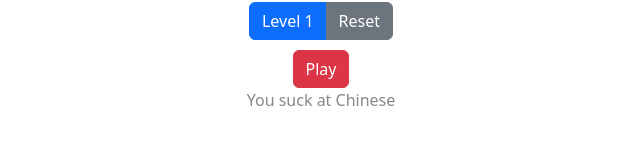
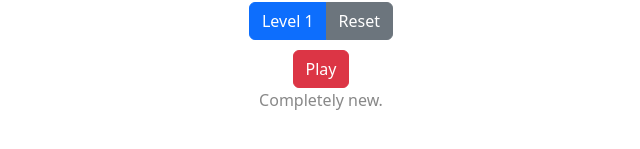
Before and after one commit to itselts/chinese-flashcards, a React (Vite) app: page / in a window 1280 px wide. Shown: the part 323-472 px from the top of the page, without its empty margins (319-959 px from the left). Built offline with nearby package versions, Linux system fonts and the light colour scheme.

Commit message:
Shifting state to parent component

```diff
--- a/package.json
+++ b/package.json
@@ -28,6 +28,6 @@
     "eslint-plugin-react-refresh": "^0.4.3",
     "gh-pages": "^5.0.0",
     "typescript": "^5.0.2",
-    "vite": "^4.4.5"
+    "vite": "^4.4.9"
   }
 }
--- a/src/App.tsx
+++ b/src/App.tsx
@@ -1,20 +1,32 @@
 import './App.css'
+import {useState} from 'react'
 import ImageBar from './components/ImageBar'
 import LevelUpButton from './components/LevelUpButton'
 import PlayButton from './components/PlayButton'
+import Subtext from './components/Subtext'
 
 function App() {
+    // State to keep track of the count
+    const [count, setCount] = useState(1);
+
+    function handleClick() {
+        const newCount = count === 5 ? 1 : count + 1
+        setCount(newCount)
+    };
+
+    function handleReset() {
+        setCount(1)
+    };
+
   return (
     <div className="center-container">
       <ImageBar />
       <h1 className='header-style'>Chinese Flashcards</h1>
       <div>
-        <LevelUpButton />
+        <LevelUpButton count={count} handleClick={handleClick} handleReset={handleReset}/>
       </div>
       <PlayButton />
-      <p className="read-the-docs">
-        You suck at Chinese
-      </p>
+      <Subtext count={count}/>
     </div>
   )
 }
--- a/src/components/LevelUpButton.tsx
+++ b/src/components/LevelUpButton.tsx
@@ -1,19 +1,4 @@
-import { useState } from 'react';
-
-const LevelUpButton = () => {
-
-    // State to keep track of the count
-    const [count, setCount] = useState(1);
-
-    function handleClick() {
-        const newCount = count === 5 ? 1 : count + 1
-        setCount(newCount)
-    };
-
-    function handleReset() {
-        setCount(1)
-    };
-
+export default function LevelUpButton({count, handleClick, handleReset}) {
     return (
         <div className="btn-group">
             <button type="button" onClick={handleClick} className="btn btn-primary"> Level {count} </button>
@@ -21,5 +6,3 @@ const LevelUpButton = () => {
         </div>
     );
 }
-
-export default LevelUpButton
--- /dev/null
+++ b/src/components/Subtext.tsx
@@ -0,0 +1,19 @@
+export default function Subtext({count}) {
+    let message;
+
+    if (count === 1) {
+        message = "Completely new."
+    } else if (count === 2) {
+        message = "4 year old."
+    } else if (count === 3) {
+        message = "Can hold a conversation."
+    } else if (count === 4) {
+        message = "Respectable..."
+    } else {
+        message = "Parents are proud..."
+    }
+
+    return (
+        <p className="read-the-docs"> {message} </p>
+    );
+}
```
Also changed, not shown: 1 other file (tests, documents, lock files or other folders).
